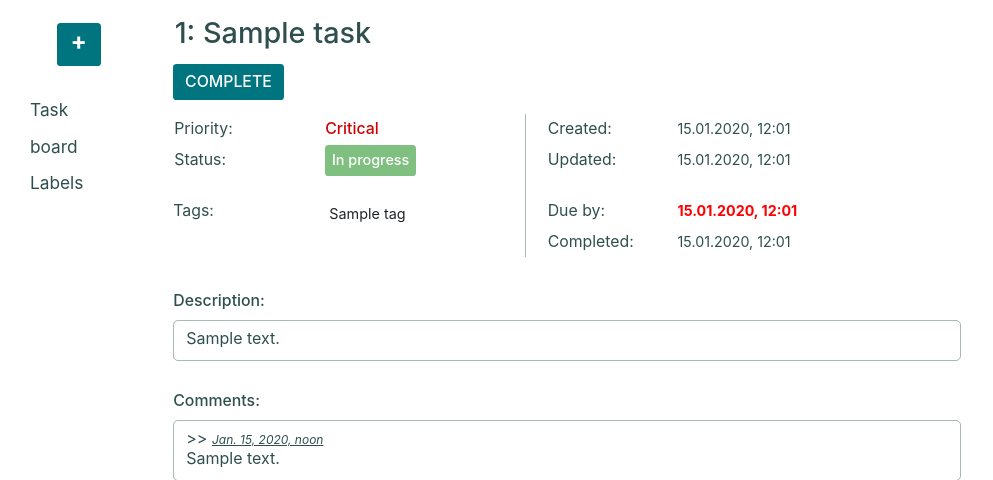
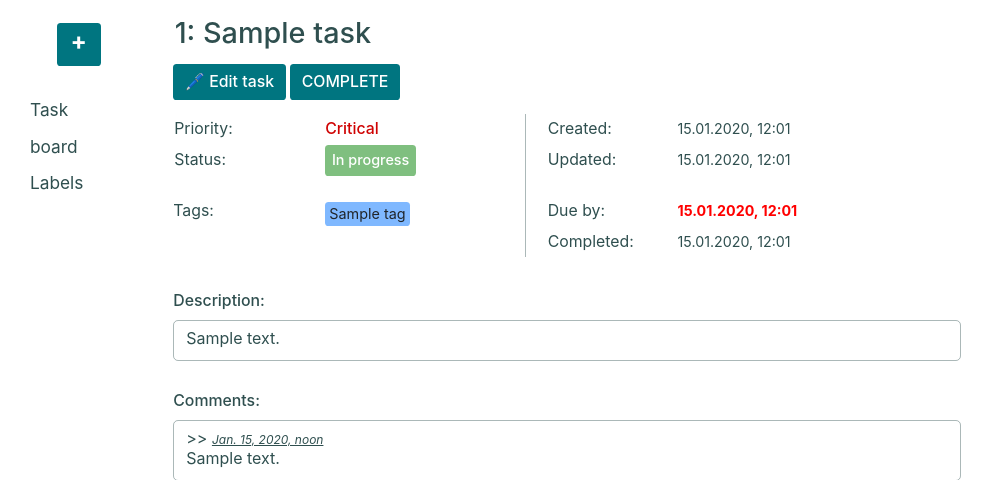
Before and after one commit to CrazyHilly/taskboard, a Django app: page /tasks/1/ in a window 1280 px wide. Shown: the top 480 px of the page, without its empty margins (0-993 px from the left). Run offline with Django 5.2, Linux system fonts and the light colour scheme; tables that the repository leaves empty hold one stand-in row (values such as "Sample post").

Commit message:
Add task update view and related functionality

```diff
--- a/board/urls.py
+++ b/board/urls.py
@@ -1,12 +1,13 @@
 from django.urls import path
 
 from board.views import TagCreateView, TagDeleteView, TagListView, TagUpdateView, \
-                        TaskDetailView, TaskListView, TaskCreateView
+                        TaskDetailView, TaskListView, TaskCreateView, TaskUpdateView
 
 
 urlpatterns = [
     path("", TaskListView.as_view(), name="task-list"),
     path("tasks/<int:pk>/", TaskDetailView.as_view(), name="task-detail"),
+    path("tasks/<int:pk>/update/", TaskUpdateView.as_view(), name="task-update"),
     path("tasks/new/", TaskCreateView.as_view(), name="task-create"),
     path("tags/", TagListView.as_view(), name="tag-list"),
     path("tags/new/", TagCreateView.as_view(), name="tag-create"),
--- a/board/views.py
+++ b/board/views.py
@@ -45,6 +45,14 @@ class TaskCreateView(generic.CreateView):
     success_url = reverse_lazy("board:task-list")
 
 
+class TaskUpdateView(generic.UpdateView):
+    model = Task
+    form_class = TaskCreateForm
+
+    def get_success_url(self):
+        return reverse_lazy("board:task-detail", kwargs={"pk": self.object.pk})
+
+
 class TagListView(generic.ListView):
     model = Tag
 
--- a/templates/board/task_detail.html
+++ b/templates/board/task_detail.html
@@ -2,10 +2,14 @@
 
 {% block content %}
     <h2 class="task-detail-heading">
-        {{ object.pk }}: {{ object.name }}
+        {{ object }}
     </h2>
 
     <div class="ml-4">
+        <a href="{% url 'board:task-update' pk=object.pk %}" class="btn button">
+            🖊️ Edit task
+        </a>
+
         {% if object.status == "new" %}
             <a href="#" class="btn button">
                 START PROGRESS
@@ -75,7 +79,7 @@
 
             <td rowspan="2">
                 {% for tag in object.tags.all %}
-                    <span class="btn tag {{ tag.name }}-tag">
+                    <span class="btn tag tag-{{ tag.color }}">
                         {{ tag }}
                     </span>
                 {% empty %}
--- a/templates/board/task_form.html
+++ b/templates/board/task_form.html
@@ -3,7 +3,7 @@
 
 {% block content %}
     <h1 class="heading">
-        New task
+        {% if task %}Edit task {{ task }}{% else %}New task{% endif %}
     </h1>
 
     <div class="content">
```
